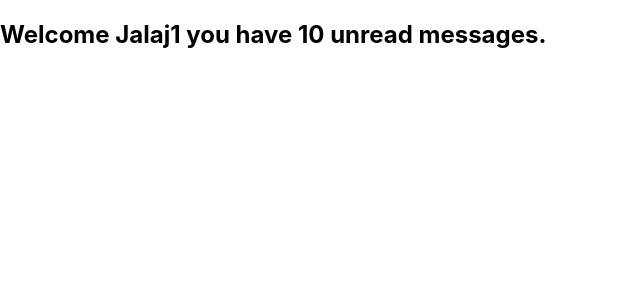
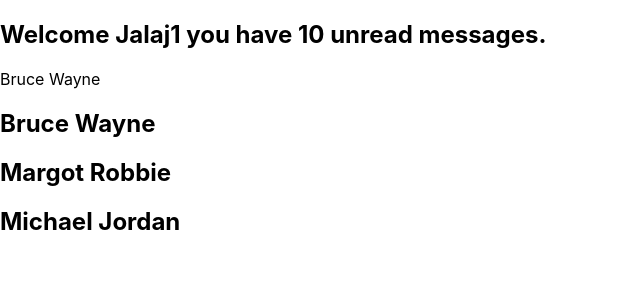
Before and after one commit to JalajYadav/react_typescript_demo, a React (Create React App) app: page / in a window 1280 px wide. Shown: the top 300 px of the page, without its empty margins (0-640 px from the left). Built offline with nearby package versions, Linux system fonts and the light colour scheme.

Commit message:
Lesson (4) : Basic Props

```diff
--- a/src/App.tsx
+++ b/src/App.tsx
@@ -1,10 +1,34 @@
 import React from 'react';
 import { Greet } from './components/Greet';
+import { Person } from './components/Person';
+import { PersonList } from './components/PersonList';
 
 function App() {
+  const personName = {
+    firstName: "Bruce",
+    lastName: "Wayne",
+  }
+
+  const nameList = [
+    {
+      firstName: "Bruce",
+    lastName: "Wayne",
+    },
+    {
+      firstName: "Margot",
+    lastName: "Robbie",
+    },
+    {
+      firstName: "Michael",
+    lastName: "Jordan",
+    },
+  ]
+
   return (
     <div className="App">
-      <Greet name ="Jalaj1"/>
+      <Greet name ="Jalaj1" messageCount={10} isLoggedIn={true}/>
+      <Person name={personName}/>
+      <PersonList list={nameList}/>
     </div>
   );
 }
--- a/src/components/Greet.tsx
+++ b/src/components/Greet.tsx
@@ -1,11 +1,19 @@
-type Greetprops={
-    name:string
+type GreetProps={
+    name:string,
+    messageCount: number,
+    isLoggedIn: boolean,
 }
 
-export const Greet  = (props:Greetprops)=>{
+export const Greet  = (props:GreetProps)=>{
     return(
         <div>
-            <h2>Welcome {props.name} you have 10 unread messages.</h2>
+            <h2>
+            {
+                props.isLoggedIn
+                ?`Welcome ${props.name} you have ${props.messageCount} unread messages.`
+                :"Welcome Guest."
+            }
+        </h2>
         </div>
     )
 }
--- /dev/null
+++ b/src/components/Person.tsx
@@ -0,0 +1,12 @@
+type PersonProps = {
+    name:{
+        firstName:string,
+        lastName:string,
+    },
+}
+
+export const Person =(props:PersonProps)=>{
+    return (
+    <div>Bruce Wayne</div>
+    )
+}
--- /dev/null
+++ b/src/components/PersonList.tsx
@@ -0,0 +1,14 @@
+type PersonListProps = {
+    list : {
+        firstName:string,
+        lastName:string,
+    }[]
+}
+
+export const PersonList = (props:PersonListProps)=>{
+    return(
+        <div>
+            {props.list.map(ele=><h2>{ele.firstName} {ele.lastName}</h2>)}
+        </div>
+    )
+}
```
